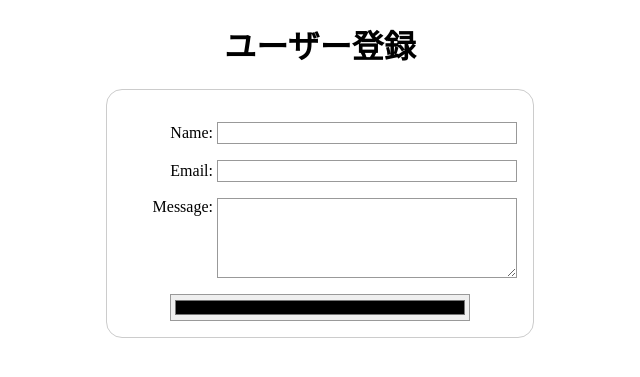
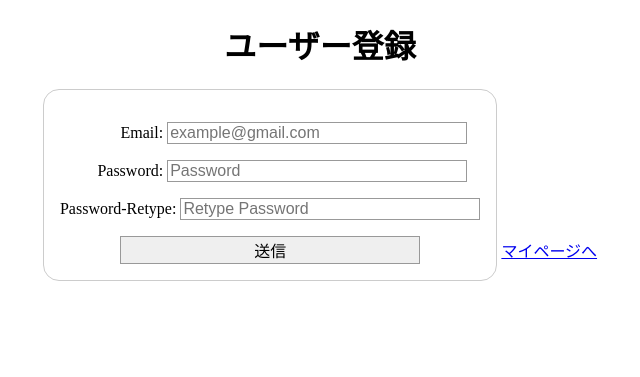
Before and after one commit to taketo-otegon/Web-coding, a PHP site: page /PHP-JS/form-making/index.php in a window 1280 px wide. Shown: the top 377 px of the page, without its empty margins (320-960 px from the left). Run offline with PHP 8.4, Linux system fonts and the light colour scheme.

Commit message:
css not changed

```diff
--- a/PHP-JS/form-making/index.css
+++ b/PHP-JS/form-making/index.css
@@ -57,3 +57,6 @@ button {
      between the labels and their text fields */
   margin-left: 0.5em;
 }
+.err_msg {
+  color: #ff4d4b;
+}
--- a/PHP-JS/form-making/index.php
+++ b/PHP-JS/form-making/index.php
@@ -1,3 +1,101 @@
+<?php
+
+error_reporting(E_ALL); //E_STRICTレベル以外のエラーを報告する
+ini_set('display_errors','On'); //画面にエラーを表示させるか
+
+//1.post送信されていた場合
+if(!empty($_POST)){
+
+  //エラーメッセージを定数に設定
+  define('MSG01','入力必須です');
+  define('MSG02', 'Emailの形式で入力してください');
+  define('MSG03','パスワード（再入力）が合っていません');
+  define('MSG04','半角英数字のみご利用いただけます');
+  define('MSG05','6文字以上で入力してください');
+
+  //配列$err_msgを用意
+  $err_msg = array();
+  $email = $_POST['user_email'];
+  $pass = $_POST['user_password'];
+  $pass_re = $_POST['user_password_retype'];
+
+  //2.フォームが入力されていない場合
+  if(empty($email)){
+
+    $err_msg['email'] = MSG01;
+
+  }
+  if(empty($pass)){
+
+    $err_msg['pass'] = MSG01;
+
+  }
+  if(empty($pass_re)){
+
+    $err_msg['pass_retype'] = MSG01;
+
+  }
+
+  if(empty($err_msg)){
+
+    //変数にユーザー情報を代入
+
+    //3.emailの形式でない場合
+    if(!preg_match("/^([a-zA-Z0-9])+([a-zA-Z0-9\._-])*@([a-zA-Z0-9_-])+([a-zA-Z0-9\._-]+)+$/", $email)){
+      $err_msg['email'] = MSG02;
+    }
+
+    //4.パスワードとパスワード再入力が合っていない場合
+    if($pass !== $pass_re){
+      $err_msg['pass'] = MSG03;
+    }
+
+    if(empty($err_msg)){
+
+      //5.パスワードとパスワード再入力が半角英数字でない場合
+      if(!preg_match("/^[a-zA-Z0-9]+$/", $pass)){
+        $err_msg['pass'] = MSG04;
+
+      }elseif(mb_strlen($pass) < 6){
+      //6.パスワードとパスワード再入力が6文字以上でない場合
+
+        $err_msg['pass'] = MSG05;
+      }
+
+      if(empty($err_msg)){
+
+        //DBへの接続準備
+        // $dsn = 'mysql:dbname=php_sample01;host=localhost;charset=utf8';
+        $user = 'root';
+        $password = 'root';
+        $options = array(
+                // SQL実行失敗時に例外をスロー
+                PDO::ATTR_ERRMODE => PDO::ERRMODE_EXCEPTION,
+                // デフォルトフェッチモードを連想配列形式に設定
+                PDO::ATTR_DEFAULT_FETCH_MODE => PDO::FETCH_ASSOC,
+                // バッファードクエリを使う(一度に結果セットをすべて取得し、サーバー負荷を軽減)
+                // SELECTで得た結果に対してもrowCountメソッドを使えるようにする
+                PDO::MYSQL_ATTR_USE_BUFFERED_QUERY => true,
+          );
+
+        // PDOオブジェクト生成（DBへ接続）
+        $dbh = new PDO($dsn, $user, $password, $options);
+
+        //SQL文（クエリー作成）
+        $stmt = $dbh->prepare('INSERT INTO users (email,pass,login_time) VALUES (:email,:pass,:login_time)');
+
+        //プレースホルダに値をセットし、SQL文を実行
+        $stmt->execute(array(':email' => $email, ':pass' => $pass, ':login_time' => date('Y-m-d H:i:s')));
+
+        header("Location:mypage.php"); //マイページへ
+      }
+
+    }
+  }
+}
+
+?>
+
 <!DOCTYPE html>
 <html lang="en">
 <head>
@@ -9,20 +107,30 @@
 </head>
 <body>
   <h1>ユーザー登録</h1>
-  <form action="" method="post">
+  <form method="get">
   <p>
-    <label for="name">Name:</label>
-    <input type="text" id="name" name="user_name" />
+    <label for="email">
+      <span>Email:</span>
+      <span class="err_msg"><?php if(!empty($err_msg['email'])) echo $err_msg['email']; ?></span>
+    </label>
+    <input type="email" id="email" name="user_email" placeholder = "example@gmail.com"/>
   </p>
   <p>
-    <label for="mail">Email:</label>
-    <input type="email" id="mail" name="user_email" />
+    <label for="pass">
+    <span>Password:</span>
+    <span class="err_msg"><?php if(!empty($err_msg['pass'])) echo $err_msg['pass']; ?></span>
+    </label>
+    <input type="password" id="pass" name="user_password" placeholder="Password" />
   </p>
   <p>
-    <label for="msg">Message:</label>
-    <textarea id="msg" name="user_message"></textarea>
+    <label for="pass_retype">
+    <span>Password-Retype:</span>
+      <span class="err_msg"><?php if(!empty($err_msg['pass_retype'])) echo $err_msg['pass_retype']; ?></span>
+    </label>
+    <input type="password" id="pass_retype" name="user_password_retype" placeholder = "Retype Password"></input>
   </p>
-  <input type="color" name="color" id="color" />
+  <input type="submit" value="送信">
 </form>
+<a href="mypage.php">マイページへ</a>
 </body>
 </html>
--- a/PHP-JS/sample/index.php
+++ b/PHP-JS/sample/index.php
@@ -76,7 +76,7 @@ if(!empty($_POST)){
                 // バッファードクエリを使う(一度に結果セットをすべて取得し、サーバー負荷を軽減)
                 // SELECTで得た結果に対してもrowCountメソッドを使えるようにする
                 PDO::MYSQL_ATTR_USE_BUFFERED_QUERY => true,
-            );
+          );
 
         // PDOオブジェクト生成（DBへ接続）
         $dbh = new PDO($dsn, $user, $password, $options);
```
Also changed, not shown: PHP-JS/form-making/mypage.php (added, +35 -0 lines).
